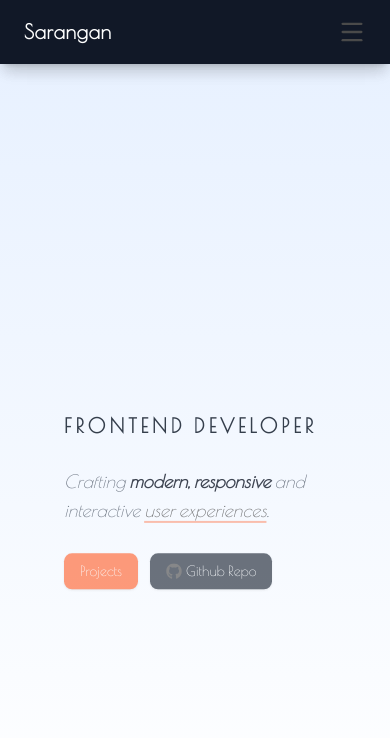
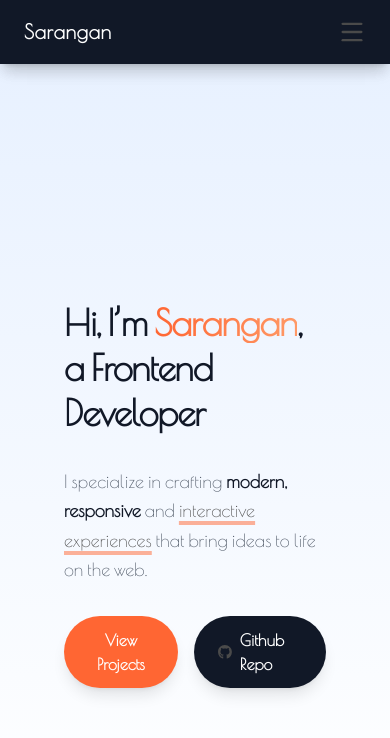
Before and after one commit to sarangan16/sarangan, a React (Create React App) app: page / in a window 390 px wide. Shown: the top 738 px of the page. Built offline with nearby package versions, Linux system fonts and the light colour scheme.

Commit message:
redesinged home, translation fixed, imag bug fixed. scroll issue fixed

```diff
--- a/src/components/Hero.jsx
+++ b/src/components/Hero.jsx
@@ -1,6 +1,5 @@
 import React, { useEffect, useRef, useState } from "react";
 import myImage from "../images/sara.png";
-import RotatingText from "./animations/RotatingText";
 import TechStack from "./Techstack";
 import ScrollReveal from "./animations/ScrollReveal";
 import Projects from "./Projects";
@@ -8,12 +7,11 @@ import { gsap } from "gsap";
 import { ScrollTrigger } from "gsap/ScrollTrigger";
 import { FaGithub } from "react-icons/fa";
 import Contact from "./Contact";
-import { useTranslation } from "react-i18next";
+import { useTranslation, Trans } from "react-i18next";
 import Navbar from "./Navbar";
 
 const Hero = () => {
   const { t } = useTranslation();
-
   gsap.registerPlugin(ScrollTrigger);
 
   const techStackRef = useRef(null);
@@ -23,9 +21,7 @@ const Hero = () => {
   const contactSectionRef = useRef(null);
   const leftBlockRef = useRef(null);
   const imgRef = useRef(null);
-  const introExtraSectionRef = useRef(null);
   const topSectionRef = useRef(null);
-  const aboutSectionRef = useRef(null);
 
   const introHeadingRef = useRef(null);
   const introTextRef = useRef(null);
@@ -45,66 +41,33 @@ const Hero = () => {
   useEffect(() => {
     const profile = imgRef.current;
     const container = scrollContainerRef.current;
-    const aboutSection = introExtraSectionRef.current;
-    const words = aboutSectionRef.current?.querySelectorAll(".word");
 
-    if (!words || !container) return;
-
-    const tl = gsap.timeline({
-      scrollTrigger: {
-        trigger: aboutSectionRef.current,
-        scroller: container,
-        start: "top 80%",
-        end: "bottom 20%",
-        scrub: true,
-      },
-    });
-
-    tl.fromTo(
-      words,
-      {
-        y: 20,
-        opacity: 0,
-        scale: 0.8,
-        color: "#888",
-      },
-      {
-        y: 0,
-        opacity: 1,
-        scale: 1,
-        stagger: 0.05,
-        ease: "power3.out",
-      }
-    );
-
+    // Hero text animation
     gsap.fromTo(
       [introHeadingRef.current, introTextRef.current, buttonGroupRef.current],
       { opacity: 0, y: 30 },
       { opacity: 1, y: 0, duration: 2, ease: "power3.out", stagger: 0.2 }
     );
 
-    if (profile && container && aboutSection && stackSectionRef.current) {
-      gsap.set(profile, { opacity: 1, scale: 1, y: 0, rotate: 0 });
-
-      const tlProfile = gsap.timeline({
+    // Profile picture fade out/in tied to scroll
+    if (profile && container) {
+      gsap.fromTo(
+        profile,
+        { opacity: 1, y: 0, scale: 1 },
+        {
+          opacity: 0,
+          y: -50,
+          scale: 0.9,
+          ease: "none",
           scrollTrigger: {
-          trigger: aboutSectionRef.current,
             scroller: container,
+            trigger: topSectionRef.current,
             start: "top top",
-          end: () => stackSectionRef.current.offsetTop - 50,
-          scrub: true,
-          invalidateOnRefresh: true,
-          toggleActions: "play reverse play reverse",
+            end: "bottom top",
+            scrub: true, // ties animation to scroll progress
           },
-      });
-
-      tlProfile.to(profile, {
-        y: -150,
-        scale: 0.7,
-        opacity: 0,
-        rotate: 10,
-        ease: "power2.out",
-      });
+        }
+      );
     }
 
     const sections = [
@@ -113,6 +76,7 @@ const Hero = () => {
       { ref: contactSectionRef, content: "contact" },
     ];
 
+    // Left content animation
     sections.forEach(({ ref, content }, i) => {
       const sectionEl = ref.current;
 
@@ -151,7 +115,6 @@ const Hero = () => {
       <Navbar
         scrollContainerRef={scrollContainerRef}
         introRef={topSectionRef}
-        aboutRef={aboutSectionRef}
         stackRef={stackSectionRef}
         projectsRef={projectsSectionRef}
         contactRef={contactSectionRef}
@@ -201,86 +164,64 @@ const Hero = () => {
           >
             <div
               ref={topSectionRef}
-              className="max-w-4xl mx-auto h-screen flex flex-col justify-center px-6 md:px-0 space-y-6"
+              className="max-w-5xl mx-auto h-screen flex flex-col justify-center items-start px-6 md:px-0 space-y-8"
             >
-              <h2
+              <h1
                 ref={introHeadingRef}
-                className="text-xl sm:text-2xl md:text-3xl font-semibold tracking-[0.2em] uppercase text-gray-800"
+                className="text-4xl sm:text-5xl md:text-6xl font-extrabold tracking-tight text-gray-900 leading-tight"
               >
-                Frontend Developer
-              </h2>
+                <Trans
+                  i18nKey="introHeading"
+                  components={{
+                    bold: (
+                      <span className="bg-gradient-to-r from-[#ff6633] to-[#ff9966] bg-clip-text text-transparent" />
+                    ),
+                  }}
+                />
+              </h1>
 
               <p
                 ref={introTextRef}
-                className="text-lg md:text-xl text-gray-600 max-w-lg leading-relaxed italic font-light"
+                className="text-lg md:text-xl text-gray-600 max-w-2xl leading-relaxed font-light"
               >
-                Crafting{" "}
-                <span className="font-semibold text-gray-900">
-                  modern, responsive
-                </span>{" "}
-                and interactive{" "}
-                <span className="underline decoration-[#ff6633]/50 decoration-2 underline-offset-4">
-                  user experiences
-                </span>
-                .
+                <Trans
+                  i18nKey="introText"
+                  components={{
+                    strong: <span className="font-semibold text-gray-900" />,
+                    highlight: (
+                      <span className="underline decoration-[#ff6633]/50 decoration-4 underline-offset-4" />
+                    ),
+                  }}
+                />
               </p>
-
-              <div ref={buttonGroupRef} className="flex space-x-3 mt-4">
+              <div ref={buttonGroupRef} className="flex space-x-4 mt-6">
                 <button
                   onClick={scrollToProjects}
-                  className="px-4 py-2 text-sm bg-[#ff6633] text-white font-medium rounded-lg shadow hover:bg-[#ff9966] transition"
+                  className="px-6 py-3 text-base bg-[#ff6633] text-white font-semibold rounded-full shadow-lg hover:bg-[#ff9966] hover:shadow-xl transition-all duration-300"
                 >
-                  Projects
+                  {t("viewProjects")}
                 </button>
 
                 <a
                   href="https://github.com/sarangan16"
                   target="_blank"
                   rel="noopener noreferrer"
-                  className="flex items-center px-4 py-2 text-sm bg-gray-800 text-white font-medium rounded-lg shadow hover:bg-gray-700 transition"
+                  className="flex items-center px-6 py-3 text-base bg-gray-900 text-white font-semibold rounded-full shadow-lg hover:bg-gray-800 hover:shadow-xl transition-all duration-300"
                 >
-                  <FaGithub className="mr-1 text-base" />
-                  Github Repo
+                  <FaGithub className="mr-2 text-lg" />
+                  {t("githubRepo")}
                 </a>
               </div>
             </div>
-
-            <div
-              ref={introExtraSectionRef}
-              className="mt-screen py-20"
-              style={{ paddingTop: "10rem" }}
-            >
-              <h2 className="text-3xl sm:text-4xl md:text-5xl font-extrabold tracking-tight text-gray-900 mb-6 relative inline-block">
-                <span className="absolute left-0 bottom-0 w-16 h-1 bg-[#ff6633] rounded-full"></span>
-              </h2>
-
-              <p
-                ref={aboutSectionRef}
-                className="text-gray-400 max-w-lg text-4xl"
-              >
-                {t("aboutText")
-                  .match(/[\wÄÖÜäöüß]+|[.,!?;:]+|\s+/g)
-                  .map((part, i) => (
-                    <span
-                      key={i}
-                      className={`word relative inline-block ${
-                        part.trim() ? "mr-[0.25em]" : ""
-                      }`}
-                    >
-                      {part}
-                    </span>
-                  ))}
-              </p>
 
             <div
               ref={(el) => {
                 techStackRef.current = el;
                 stackSectionRef.current = el;
               }}
-                className="mt-3"
-                style={{ paddingTop: "15rem" }}
+              style={{ paddingTop: "10rem" }}
             >
-                <h1 className="block md:hidden text-2xl font-bold text-center sm:text-xl leading-tight mt-6">
+              <h1 className="block md:hidden text-2xl font-bold text-center sm:text-xl leading-tight mt-2 mb-5">
                 Tech Stack
               </h1>
               <TechStack />
@@ -288,7 +229,7 @@ const Hero = () => {
 
             <div
               className="flex flex-col justify-center"
-                style={{ paddingTop: "15rem" }}
+              style={{ paddingTop: "10rem" }}
             >
               <ScrollReveal
                 baseOpacity={0}
@@ -312,7 +253,6 @@ const Hero = () => {
               <Contact />
             </div>
           </div>
-          </div>
         </section>
       </div>
     </>
--- a/src/components/Navbar.jsx
+++ b/src/components/Navbar.jsx
@@ -40,7 +40,7 @@ const Navbar = ({
             onClick={() => scrollToSection(introRef)}
             className="text-sm md:text-base font-medium uppercase text-gray-300 hover:text-red-400 transition"
           >
-            About
+            Home
           </button>
           <button
             onClick={() => scrollToSection(stackRef)}
@@ -94,7 +94,7 @@ const Navbar = ({
             onClick={() => scrollToSection(introRef)}
             className="block w-full text-left text-gray-300 hover:text-red-400 transition"
           >
-            About
+            Home
           </button>
           <button
             onClick={() => scrollToSection(stackRef)}
--- a/src/components/i18n.js
+++ b/src/components/i18n.js
@@ -8,9 +8,11 @@ i18n.use(initReactI18next).init({
   resources: {
     en: {
       translation: {
-        saranganIntro:
-          "Crafting visually stunning, interactive, and responsive",
-        // saranganIntro2: "that solve real-world problems.",
+        introHeading: "Hi, I’m <bold>Sarangan</bold>, a Frontend Developer",
+        introText:
+          "I specialize in crafting <strong>modern, responsive</strong> and <highlight>interactive experiences</highlight> that bring ideas to life on the web.",
+        viewProjects: "View Projects",
+        githubRepo: "Github Repo",
         stackh2: "STACK",
         projecth2: "PROJECTS",
         contacth2: "CONTACT",
@@ -33,6 +35,12 @@ i18n.use(initReactI18next).init({
     },
     de: {
       translation: {
+        introHeading:
+          "Hi, ich bin <bold>Sarangan</bold>, ein Frontend-Entwickler",
+        introText:
+          "Ich spezialisiere mich auf die Entwicklung von <strong>modernen, responsiven</strong> und <highlight>interaktiven Erlebnissen</highlight>, die Ideen im Web zum Leben erwecken.",
+        viewProjects: "Projekte ansehen",
+        githubRepo: "Github Repo",
         saranganIntro:
           "Frontend-Entwickler, der visuell beeindruckende, interaktive und responsive Websites gestaltet",
         saranganIntro2: "die reale Probleme lösen.",
```
Also changed, not shown: src/components/Loader.jsx (+9 -10 lines). Lines whose indentation alone changed are shown as unchanged.
